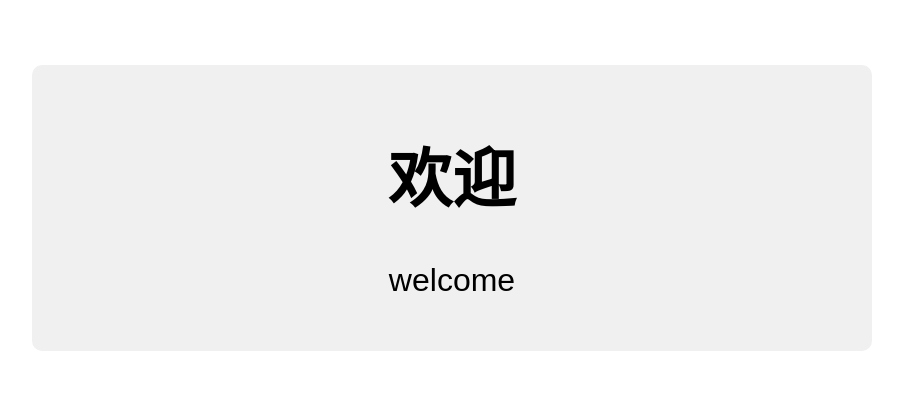
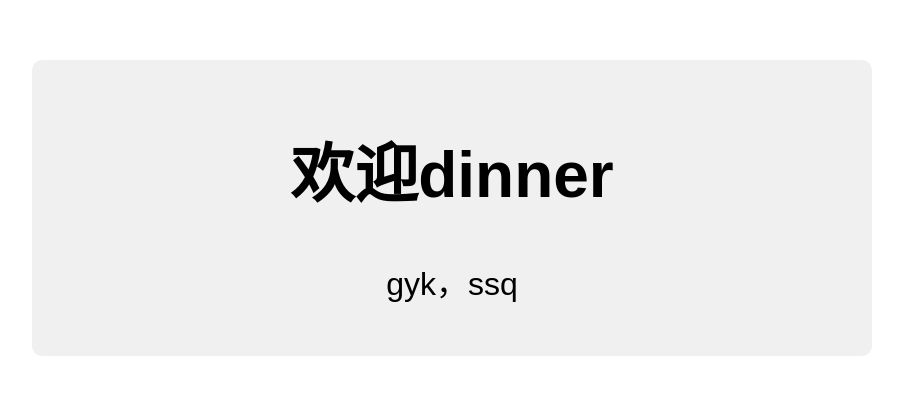
Before and after one commit to hengna/My_web, a plain HTML site: page index.html in a window 1280 px wide. Shown: the part 192-586 px from the top of the page, without its empty margins (188-1091 px from the left). Drawn offline with Linux system fonts and the light colour scheme.

Commit message:
Update index.html

```diff
--- a/index.html
+++ b/index.html
@@ -34,8 +34,8 @@
 <body>
     <div class="container">
         <div class="content">
-            <h1>欢迎</h1>
-            <p>welcome</p>
+            <h1>欢迎dinner</h1>
+            <p>gyk，ssq</p>
         </div>
     </div>
 </body>
```
